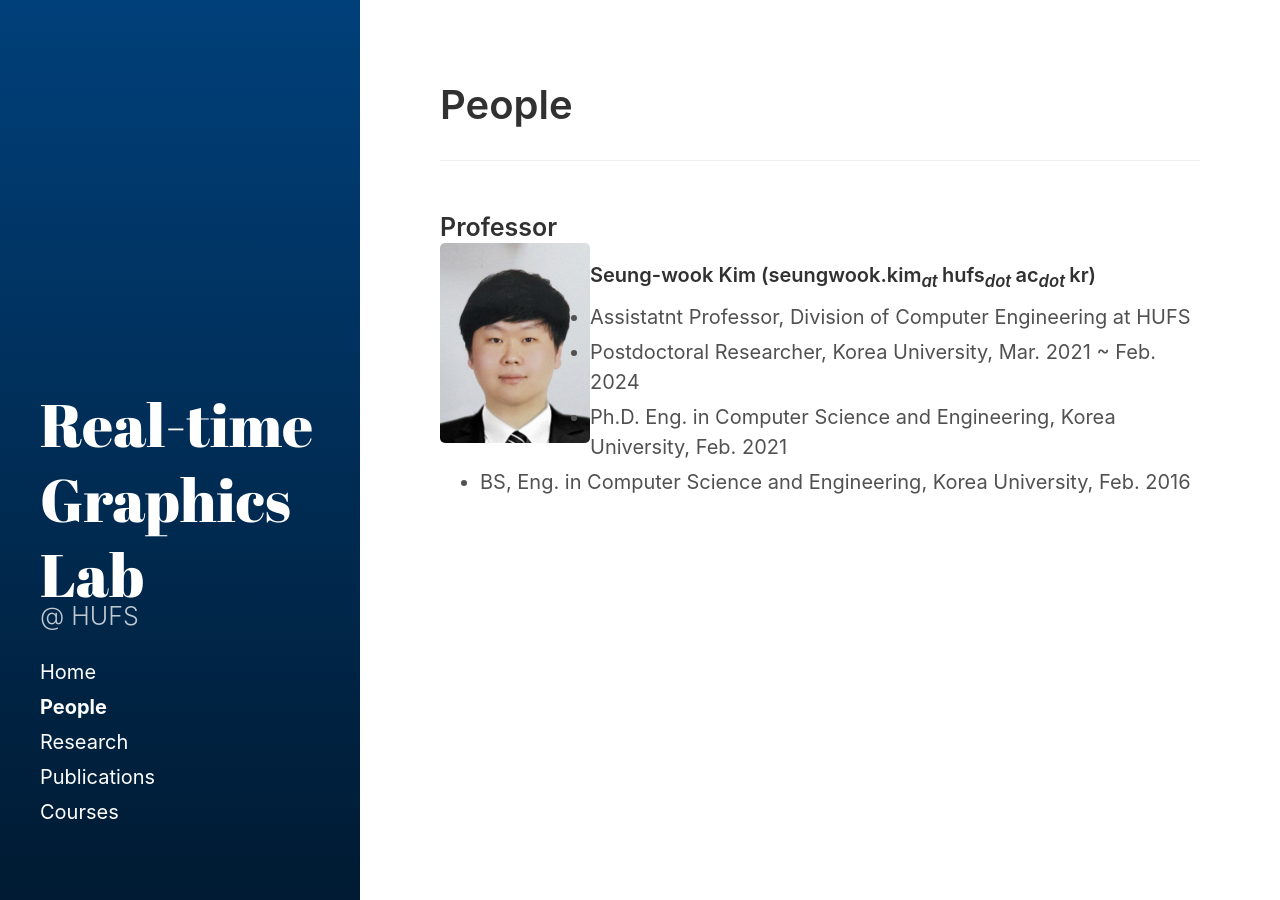
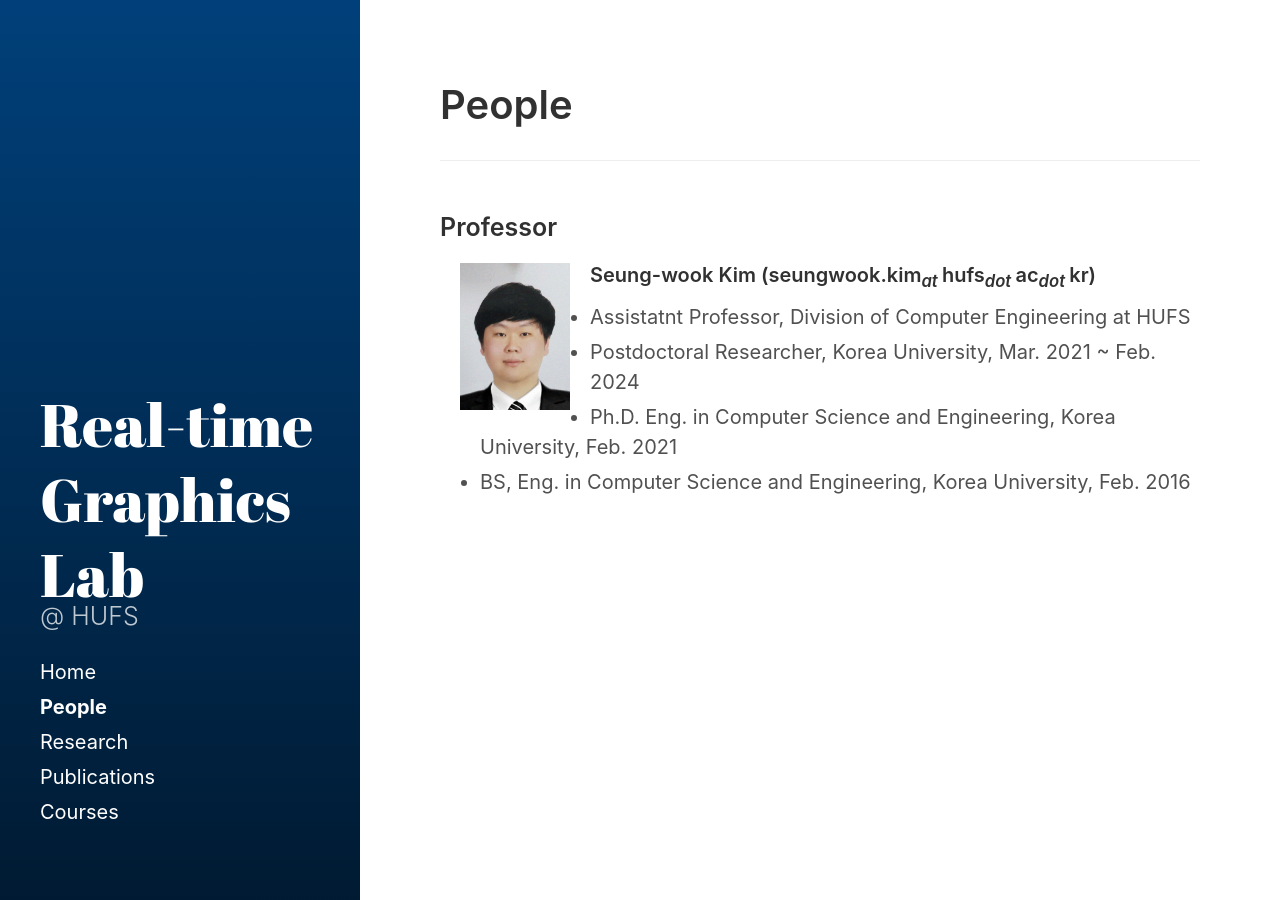
Before and after one commit to God-eunger/God-eunger.github.io, a Jekyll site: the page built from people/index.md, in a window 1280 px wide. Built offline with Jekyll 4.4.1, drawn with Linux system fonts in a browser that asks for light colours.

Commit message:
Update index.md

```diff
--- a/people/index.md
+++ b/people/index.md
@@ -13,7 +13,7 @@
 
 ### Professor
 
-![Professor](swk.png){: style="float: left; width: 150px;"}
+![Professor](swk.png){: style="float: left; width: 150px; padding: 20px;"}
 #### Seung-wook Kim (seungwook.kim<sub><i>at </i></sub>hufs<sub><i>dot </i></sub>ac<sub><i>dot </i></sub>kr)
 * Assistatnt Professor, Division of Computer Engineering at HUFS
  * Postdoctoral Researcher, Korea University, Mar. 2021 ~ Feb. 2024
```
